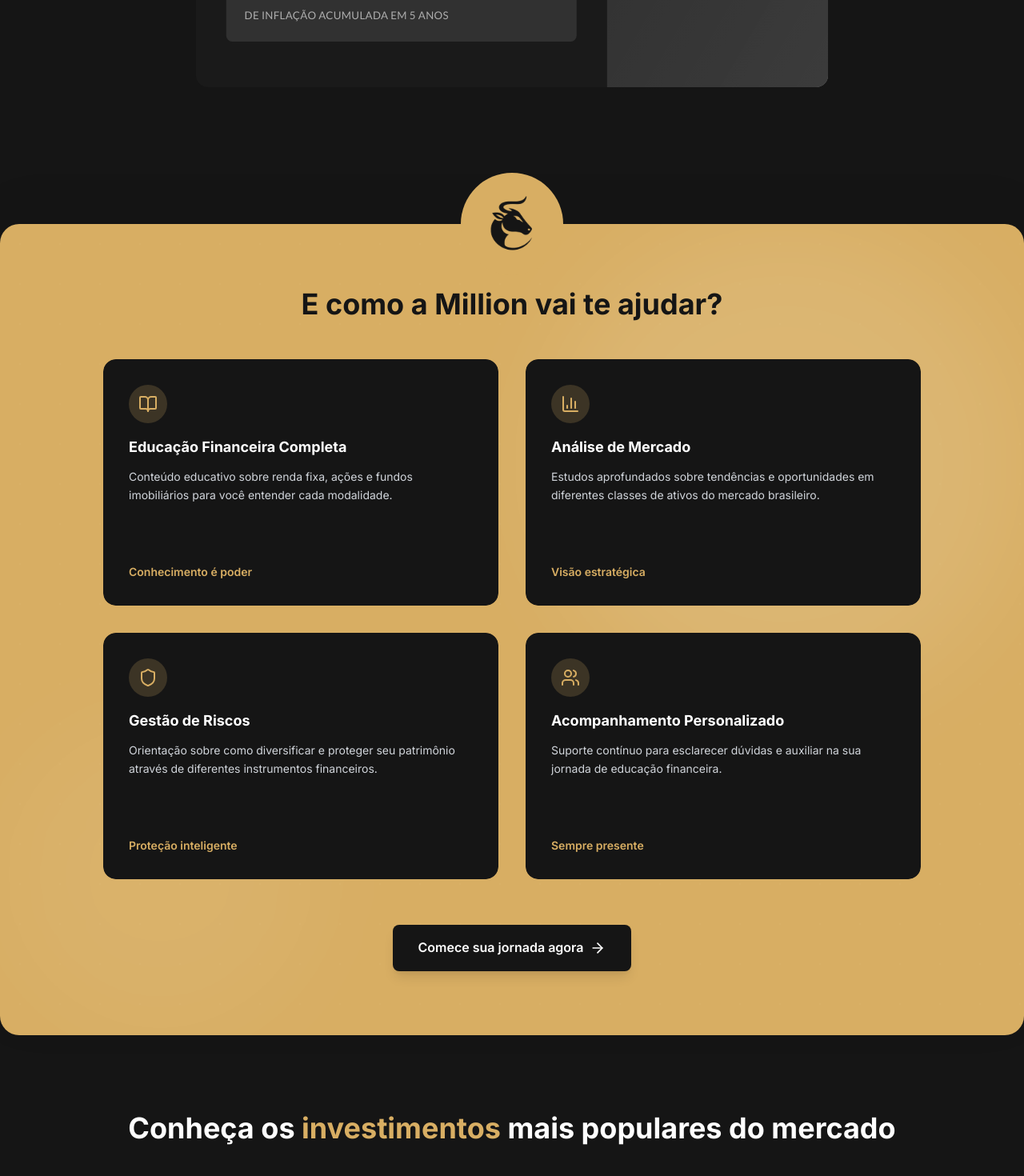
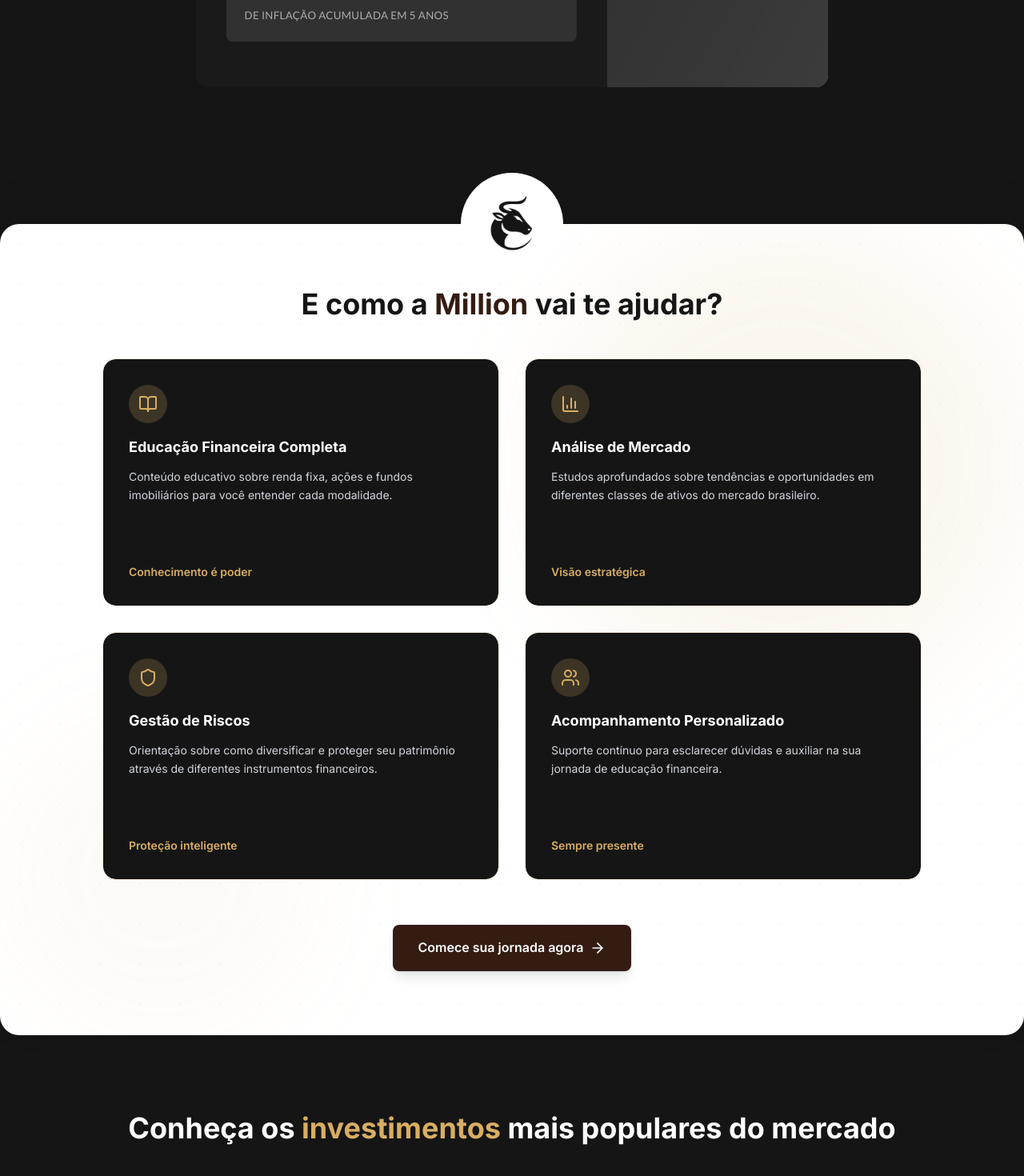
Before and after one commit to Iann29/amage-million-site, a Next.js app: page / in a window 1280 px wide. Shown: the part 4368-5838 px from the top of the page at 80% size. Built offline with nearby package versions, Linux system fonts and the light colour scheme; grey boxes are pictures that could not be loaded.

Commit message:
ajuste na cor de fundo da seção de "million ajudar"

```diff
--- a/src/components/opportunities-section.tsx
+++ b/src/components/opportunities-section.tsx
@@ -37,7 +37,7 @@
     <div className="relative mt-8">
         {/* Golden Circle Divider */}
         <div className="absolute -top-16 left-1/2 -translate-x-1/2 z-20">
-          <div className="w-32 h-32 bg-primary rounded-full flex items-center justify-center">
+          <div className="w-32 h-32 bg-white rounded-full flex items-center justify-center">
             <img
               src="/images/divisória.svg"
               alt="Million Logo"
@@ -46,15 +46,15 @@
           </div>
         </div>
 
-        <section className="bg-primary pt-16 pb-16 md:pt-20 md:pb-20 rounded-t-2xl md:rounded-t-3xl rounded-b-2xl md:rounded-b-3xl shadow-[0_-20px_60px_rgba(0,0,0,0.06)] relative overflow-hidden">
+        <section className="bg-white pt-16 pb-16 md:pt-20 md:pb-20 rounded-t-2xl md:rounded-t-3xl rounded-b-2xl md:rounded-b-3xl shadow-[0_-20px_60px_rgba(0,0,0,0.06)] relative overflow-hidden">
         {/* Background effects */}
         <div className="absolute inset-0">
-          <div className="absolute top-0 right-0 w-[600px] h-[600px] bg-white/10 rounded-full blur-3xl" />
-          <div className="absolute bottom-0 left-0 w-[400px] h-[400px] bg-white/5 rounded-full blur-3xl" />
+          <div className="absolute top-0 right-0 w-[600px] h-[600px] bg-primary/10 rounded-full blur-3xl" />
+          <div className="absolute bottom-0 left-0 w-[400px] h-[400px] bg-primary/5 rounded-full blur-3xl" />
 
           {/* Dots pattern */}
           <div className="absolute inset-0 opacity-[0.03]" style={{
-            backgroundImage: `radial-gradient(circle, white 1px, transparent 1px)`,
+            backgroundImage: `radial-gradient(circle, #000 1px, transparent 1px)`,
             backgroundSize: '50px 50px'
           }} />
         </div>
@@ -68,8 +68,8 @@
             viewport={{ once: true }}
             className="max-w-6xl mx-auto mb-12 text-center"
           >
-            <h2 className="text-3xl md:text-4xl text-background font-bold">
-              E como a <span className="text-background">Million</span> vai te ajudar?
+            <h2 className="text-3xl md:text-4xl text-[#151515] font-bold">
+              E como a <span className="text-[#341C13]">Million</span> vai te ajudar?
             </h2>
           </motion.div>
 
@@ -111,7 +111,7 @@
             viewport={{ once: true }}
             className="flex justify-center mt-6"
           >
-            <button className="bg-background text-foreground px-8 py-4 rounded-lg font-semibold hover:bg-background/90 transition-all duration-300 shadow-lg hover:shadow-xl inline-flex items-center gap-2 group">
+            <button className="bg-[#341C13] text-white px-8 py-4 rounded-lg font-semibold hover:bg-[#341C13]/90 transition-all duration-300 shadow-lg hover:shadow-xl inline-flex items-center gap-2 group">
               Comece sua jornada agora
               <ArrowRight className="w-5 h-5 transition-transform duration-300 group-hover:translate-x-1" />
             </button>
```
